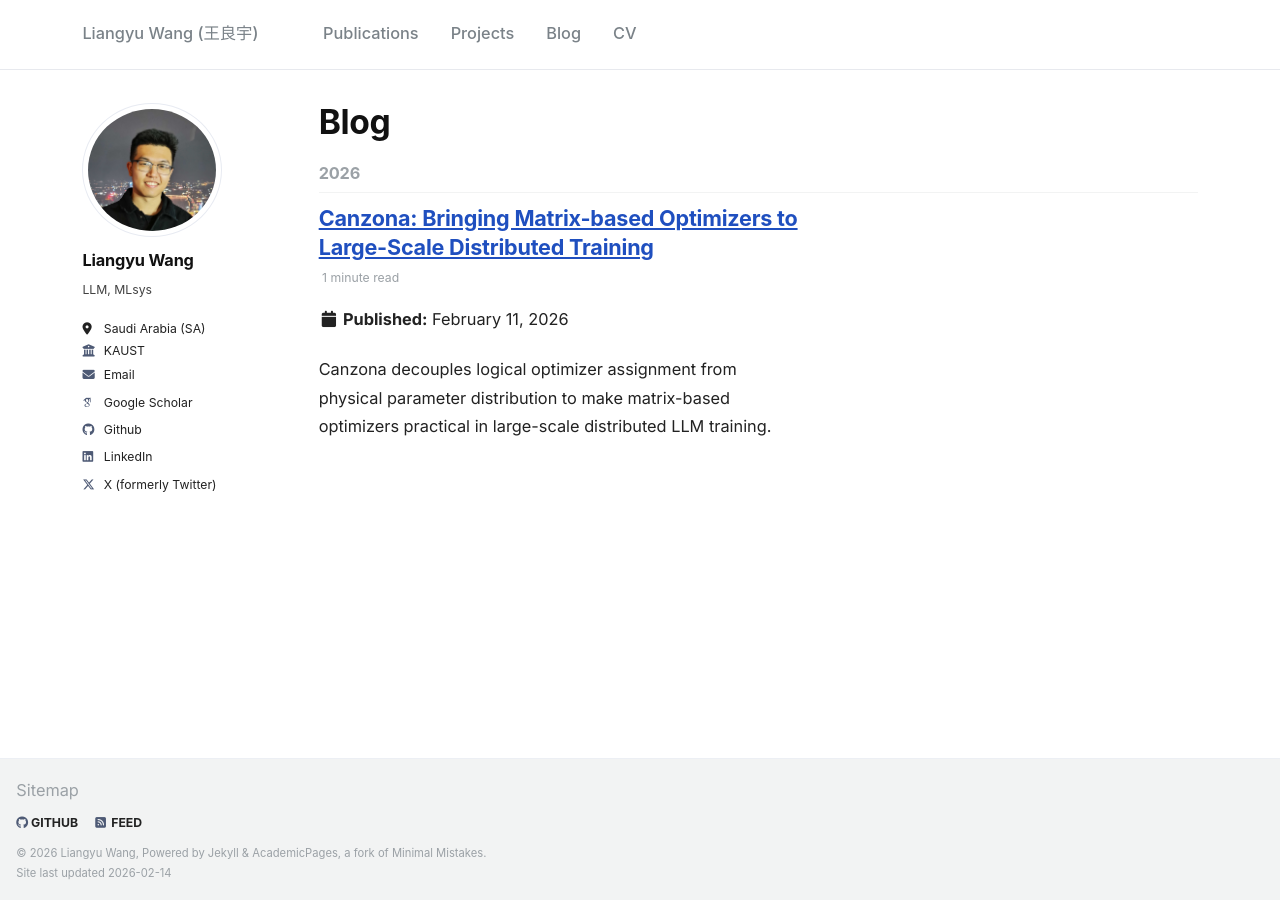
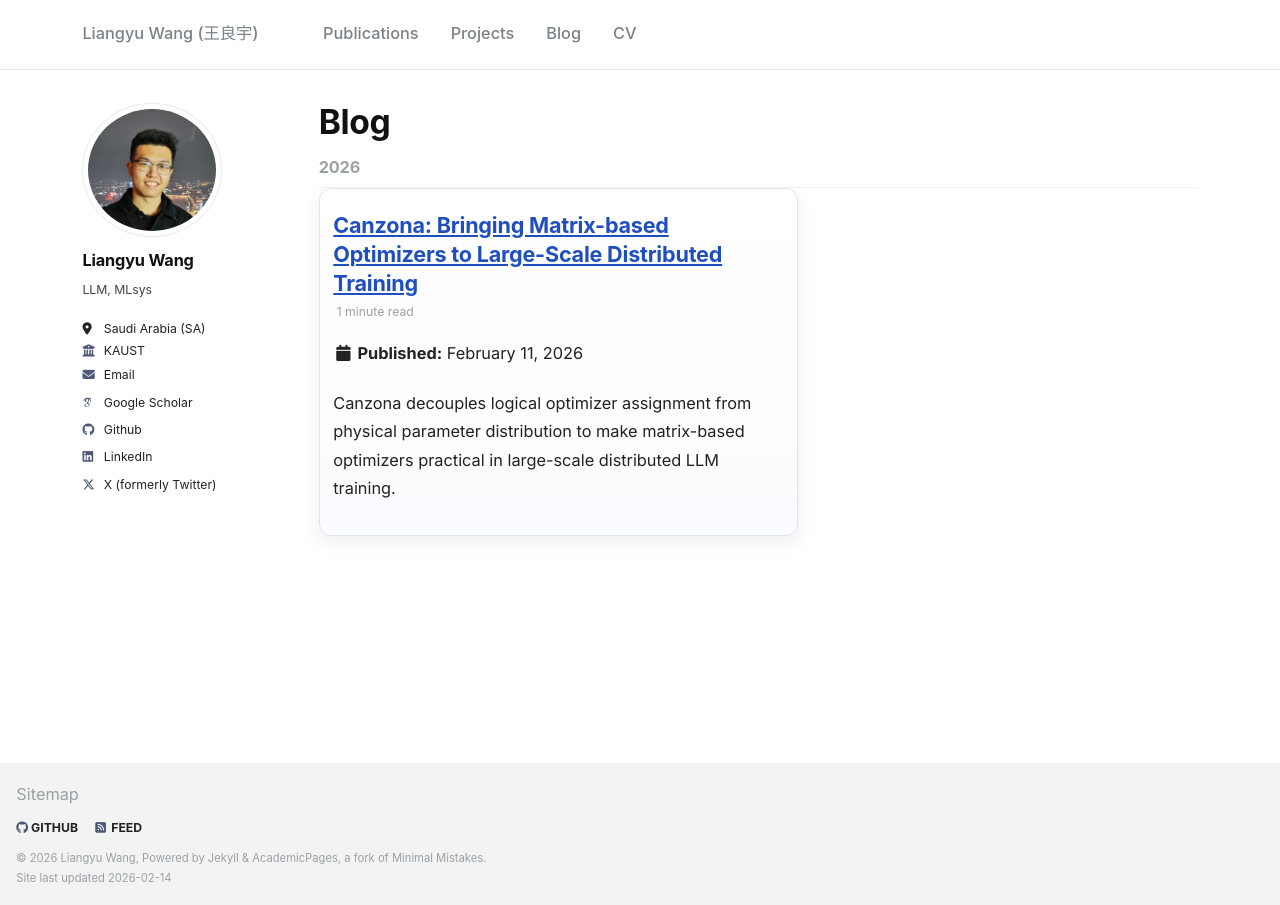
Before and after one commit to liangyuwang/liangyuwang.github.io, a Jekyll site: the page built from _pages/year-archive.html, in a window 1280 px wide. Built offline with Jekyll 4.4.1, drawn with Linux system fonts in a browser that asks for light colours; some web fonts are replaced.

Commit message:
polish blog theme

```diff
--- a/_pages/year-archive.html
+++ b/_pages/year-archive.html
@@ -10,6 +10,7 @@ redirect_from:
 
 {% include base_path %}
 {% capture written_year %}'None'{% endcapture %}
+<div class="blog-list-cards">
   {% for post in site.posts %}
     {% capture year %}{{ post.date | date: '%Y' }}{% endcapture %}
     {% if year != written_year %}
@@ -18,3 +19,4 @@ redirect_from:
     {% endif %}
     {% include archive-single.html %}
   {% endfor %}
+</div>
--- a/assets/css/custom-theme.css
+++ b/assets/css/custom-theme.css
@@ -556,3 +556,28 @@ li {
     grid-template-columns: 1fr;
   }
 }
+
+.blog-list-cards .archive__subtitle {
+  margin-top: 1.1rem;
+}
+
+.blog-list-cards .list__item {
+  margin-bottom: 0.75rem;
+}
+
+.blog-list-cards .archive__item {
+  border: 1px solid #dde5f2;
+  border-radius: 12px;
+  background: linear-gradient(180deg, #ffffff 0%, #fbfcff 100%);
+  padding: 0.7rem 0.85rem;
+  box-shadow: 0 7px 18px rgba(24, 46, 84, 0.08);
+}
+
+.blog-list-cards .archive__item-title {
+  margin-top: 0;
+  margin-bottom: 0.2rem;
+}
+
+.blog-list-cards .archive__item-excerpt {
+  margin-top: 0.45rem;
+}
```
Lines whose indentation alone changed are shown as unchanged.
